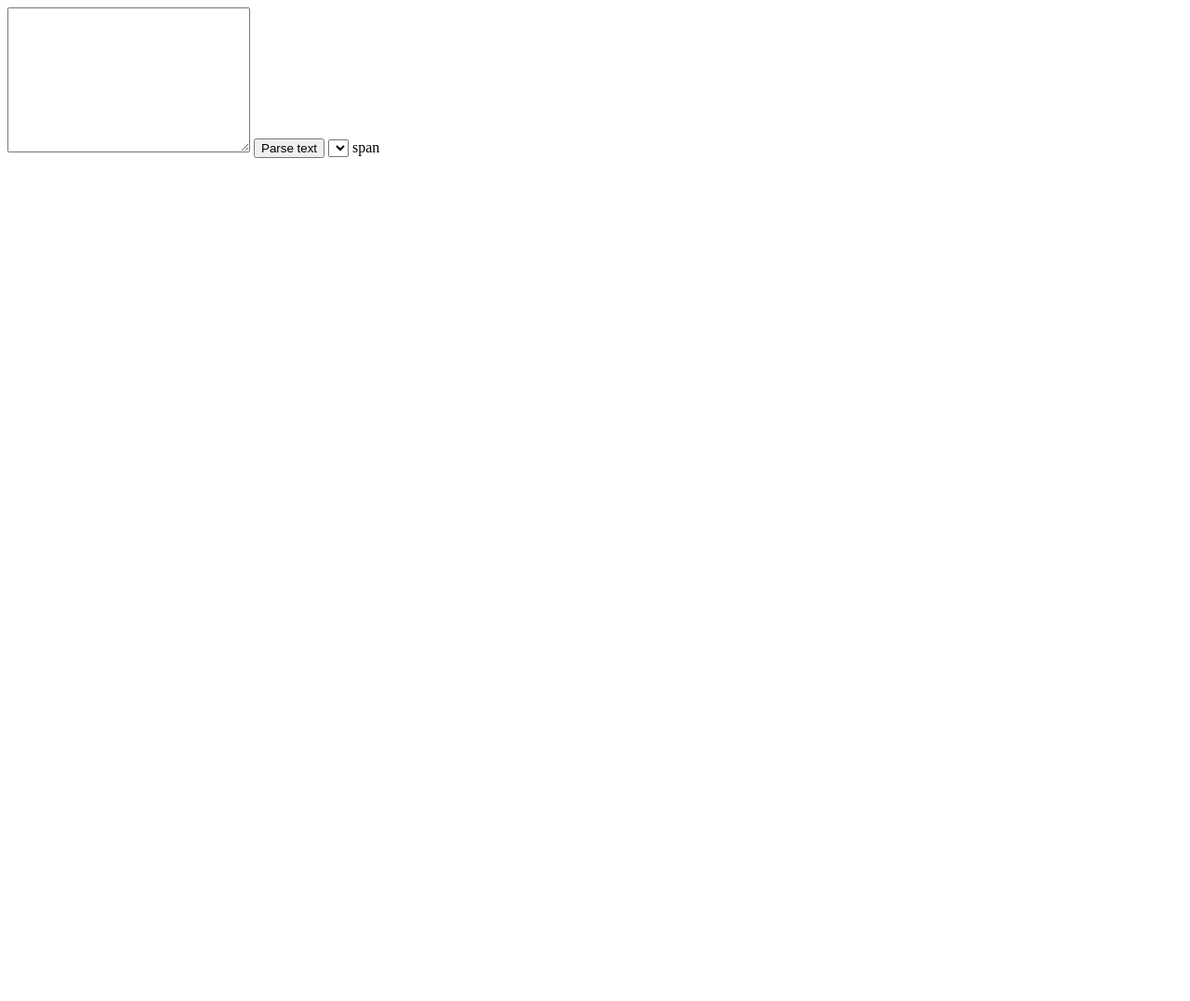
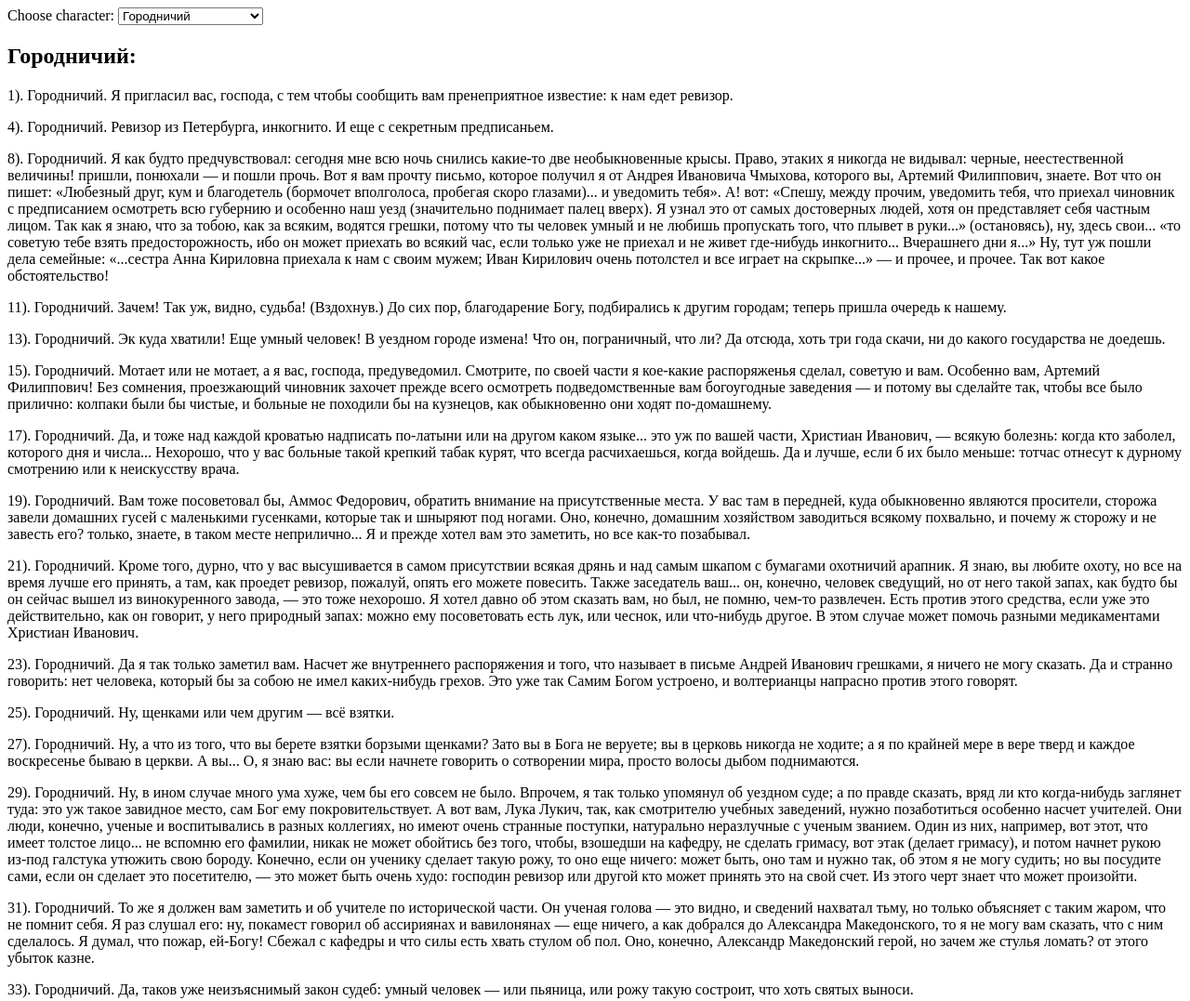
Before and after one commit to s5unanow/Homework_js, a plain HTML site: page HomeWork-2/index.html in a window 1280 px wide. Shown: the top 1077 px of the page at 93% size. Before the commit the page ends 800 px from the top, so only its background shows below. Drawn offline with Linux system fonts and the light colour scheme.

Commit message:
finished interface

```diff
--- a/HomeWork-2/index.html
+++ b/HomeWork-2/index.html
@@ -9,11 +9,14 @@
 </head>
 <body>
 <form action="#">
-  <textarea name="text" id="text" cols="30" rows="10"></textarea>
-  <button type="button">Parse text</button>
-  <select name="character" id="character"></select>
-  span
+  <label for="character">Choose character: <select name="character" id="character">
+    <option value="Городничий">Городничий</option>
+    <option value="Аммос Федорович">Аммос Федорович</option>
+    <option value="Артемий Филиппович">Артемий Филиппович</option>
+    <option value="Лука Лукич">Лука Лукич</option>
+  </select></label>
 </form>
+<div id="char-text"></div>
 <script src="js/string.js"></script>
 </body>
 </html>
--- a/HomeWork-2/js/string.js
+++ b/HomeWork-2/js/string.js
@@ -61,12 +61,6 @@ let allLines = `ДЕЙСТВИЕ ПЕРВОЕ
 Лука Лукич. Не приведи Бог служить по ученой части! Всего боишься: всякий мешается, всякому хочется показать, что он тоже умный человек.
 Городничий. Это бы еще ничего, — инкогнито проклятое! Вдруг заглянет: «А, вы здесь, голубчики! А кто, скажет, здесь судья?» — «Ляпкин-Тяпкин». — «А подать сюда Ляпкина-Тяпкина! А кто попечитель богоугодных заведений?» — «Земляника». — «А подать сюда Землянику!» Вот что худо!`;
 
-const charLines = splitAllLines(allLines);
-const charList = createCharList(characters);
-
-const clearedLines = removeNonCharLines(charLines, charList);
-const charListWithLines = assignDataToChars(charList, clearedLines);
-
 function splitAllLines(allLines) {
   return allLines.split("\n")
 }
@@ -105,3 +99,43 @@ function assignDataToChars(charList, charLines) {
   }
   return charListWithLines
 }
+
+function createDOMforChar(charName, charListWithLines, parent) {
+  clearParent(parent);
+
+  let charHeader = document.createElement("h2");
+  charHeader.innerText = `${charName}:`;
+  parent.append(charHeader);
+
+  let charLines = charListWithLines[charName].lines;
+  for (let numLine in charLines) {
+    let line = createDOMline(charLines[numLine], numLine);
+    parent.append(line);
+  }
+}
+
+function clearParent(parent) {
+  parent.innerHTML = "";
+}
+
+function createDOMline(lineText, number) {
+  let line = document.createElement("p");
+  line.innerHTML = `${number}). ${lineText}`;
+  return line
+}
+
+const charLines = splitAllLines(allLines);
+const charList = createCharList(characters);
+
+const clearedLines = removeNonCharLines(charLines, charList);
+const charListWithLines = assignDataToChars(charList, clearedLines);
+
+const charText = document.getElementById("char-text");
+const selectedChar = document.getElementById("character");
+
+createDOMforChar(selectedChar.value, charListWithLines, charText);
+
+selectedChar.addEventListener("change", () => {
+  let charName = selectedChar.value;
+  createDOMforChar(charName, charListWithLines, charText);
+});
```
